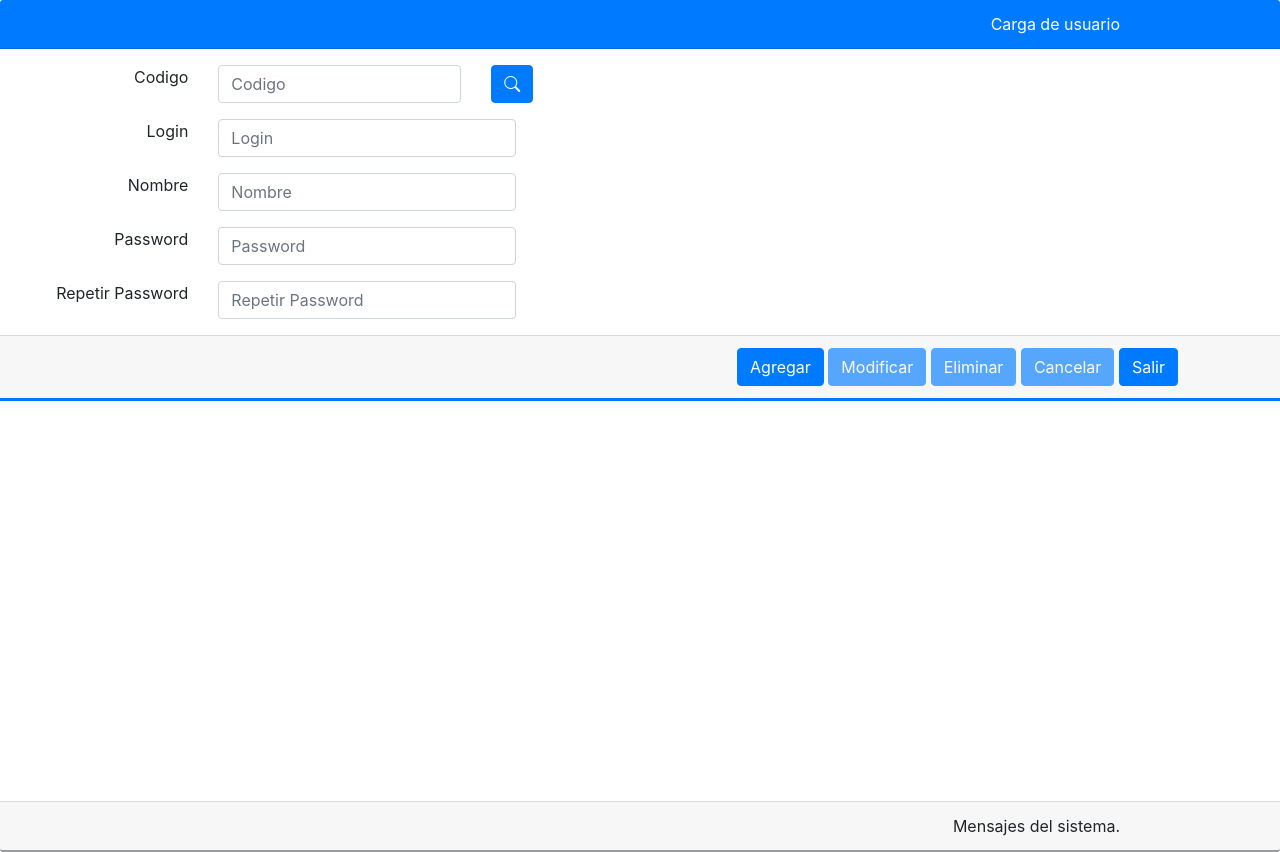
After one commit to mattgo327/IDT, a PHP site: page /leccion37/ejercicio1_Clase19.html in a window 1280 px wide. The commit adds this page. Run offline with PHP 8.4, Linux system fonts and the light colour scheme.

Commit message:
Todos los cambios hasta ahora

```diff
--- /dev/null
+++ b/ejercicio1_Clase19.html
@@ -0,0 +1,206 @@
+<!DOCTYPE html>
+<html lang="en">
+    <head>
+        <meta charset="UTF-8" />
+        <meta http-equiv="X-UA-Compatible" content="IE=edge" />
+        <meta name="viewport" content="width=device-width, initial-scale=1.0" />
+        <title>Ejercicio 1</title>
+        <link rel="stylesheet" href="css/bootstrap-reboot.css" />
+        <link rel="stylesheet" href="css/bootstrap-grid.css" />
+        <link rel="stylesheet" href="css/bootstrap.min.css" />
+        <style>
+            .quitar-puntos {
+                list-style: none;
+            }
+
+            .pr-10{
+                padding-right: 10rem;
+            }
+
+            .bb-azul{
+                border-bottom: 3px solid #007bff;
+            }
+
+            .text-r{
+                text-align: right;
+            }
+
+            @media (max-width: 575px) {
+                .text-r{
+                    text-align: left;
+                }
+            }
+            .bb-gris{
+                border-bottom: 2px solid #969ba0;
+        }
+        .mt{
+        margin-top: 400px;}
+
+        </style>
+        <link
+            rel="stylesheet"
+            href="https://cdn.jsdelivr.net/npm/bootstrap-icons@1.8.3/font/bootstrap-icons.css"
+        />
+    </head>
+    <body>
+        <form action="" >
+            <div class="card-header bg-primary text-white text-r mb-3 pr-10">
+                Carga de usuario
+            </div>
+            <div class="form-group">
+                <div class="row">
+                    <div class=" col-sm-2 text-r">
+                        <label for="codigo" class="text-capitalize"
+                            >codigo
+                        </label>
+                    </div>
+                    <div class="col-sm-3">
+                        <div class="row">
+                            <div class="col-10 col-sm-10">
+                                <input
+                                    type="text"
+                                    name="codigo"
+                                    id="codigo"
+                                    class="form-control"
+                                    placeholder="Codigo"
+                                />
+                            </div>
+                            <div class="col-2 col-sm-2">
+                                <button class="btn btn-primary">
+                                    <i class="bi bi-search"></i>
+                                </button>
+                            </div>
+                        </div>
+                    </div>
+                </div>
+            </div>
+            <div class="form-group">
+                <div class="row">
+                    <div class="col-sm-2 text-r">
+                        <label for="login" class="text-capitalize">login</label>
+                    </div>
+
+                    <div class="col-sm-3">
+                        <input
+                            type="text"
+                            name="login"
+                            id="login"
+                            class="form-control"
+                            placeholder="Login"
+                        />
+                    </div>
+                </div>
+            </div>
+            <div class="form-group">
+                <div class="row">
+                    <div class="col-sm-2 text-r">
+                        <label for="nombre" class="text-capitalize"
+                            >nombre</label
+                        >
+                    </div>
+
+                    <div class="col-sm-3">
+                        <input
+                            type="text"
+                            name="nombre"
+                            id="nombre"
+                            class="form-control"
+                            placeholder="Nombre"
+                        />
+                    </div>
+                </div>
+            </div>
+            <div class="form-group">
+                <div class="row">
+                    <div class="col-sm-2 text-r">
+                        <label for="password" class="text-capitalize"
+                            >password</label
+                        >
+                    </div>
+
+                    <div class="col-sm-3">
+                        <input
+                            type="password"
+                            name="password"
+                            id="password"
+                            class="form-control"
+                            placeholder="Password"
+                        />
+                    </div>
+                </div>
+            </div>
+            <div class="form-group">
+                <div class="row">
+                    <div class="col-sm-2 text-r">
+                        <label for="repertir_password" class="text-capitalize"
+                            >Repetir password</label
+                        >
+                    </div>
+
+                    <div class="col-sm-3">
+                        <input
+                            type="password"
+                            name="repertir_password"
+                            id="repertir_password"
+                            class="form-control"
+                            placeholder="Repetir Password"
+                        />
+                    </div>
+                </div>
+            </div>
+
+            <div class="card-footer bb-azul">
+                <div class="row">
+                    <div class="col-sm-6"></div>
+                    <div class="col-sm-6">
+                        <div class="text-center">
+                            <button class="btn btn-primary">Agregar</button>
+                            <button class="btn btn-primary" disabled>
+                                Modificar
+                            </button>
+                            <button class="btn btn-primary" disabled>
+                                Eliminar
+                            </button>
+                            <button class="btn btn-primary" disabled>
+                                Cancelar
+                            </button>
+                            <button class="btn btn-primary">Salir</button>
+                        </div>
+                    </div>
+                </div>
+
+                <!-- <li class="">
+                        <button class="btn btn-primary">Agregar</button>
+                    </li>
+                    <li class="">
+                        <button class="btn btn-primary" disabled>
+                            Modificar
+                        </button>
+                    </li>
+                    <li class="">
+                        <button class="btn btn-primary" disabled>
+                            Eliminar
+                        </button>
+                    </li>
+                    <li class="">
+                        <button class="btn btn-primary" disabled>
+                            Cancelar
+                        </button>
+                    </li>
+                    <li class="">
+                        <button class="btn btn-primary">Salir</button>
+                    </li> -->
+            </div>
+            <div class="card-footer  bb-gris text-r mt pr-10" >
+                Mensajes del sistema.
+            </div>
+        </form>
+
+        <!-- Scripts en JS -->
+
+        <script src="js/jquery-3.3.1.min.js"></script>
+        <script src="js/popper.min.js"></script>
+        <script src="js/bootstrap.min.js"></script>
+        <script src="js/bootstrap.bundle.min.js"></script>
+    </body>
+</html>
--- a/php/agregar.php
+++ b/php/agregar.php
@@ -8,5 +8,4 @@
     '$codigo','$password')";
 
     $mysqli -> query($sql);
-
     echo "Guardado correctamente.";
```
Also changed, not shown: buscar.html (deleted, +0 -87 lines), buscar.php (+6 -3 lines), css/estiloslogin.css (added, +13 -0 lines), js/funciones.js (+47 -7 lines), login.php (+18 -7 lines), perfil.php (added, +8 -0 lines), php/CerrarSesion.php (added, +13 -0 lines), php/ValidarAcceso.php (added, +27 -0 lines), php/VerificarSesion.php (added, +15 -0 lines), php/buscarNombre.php (+8 -3 lines), php/conexion.php (added, +10 -0 lines), php/configuracion.php (added, +7 -0 lines), index.php (deleted), login.html (deleted).
